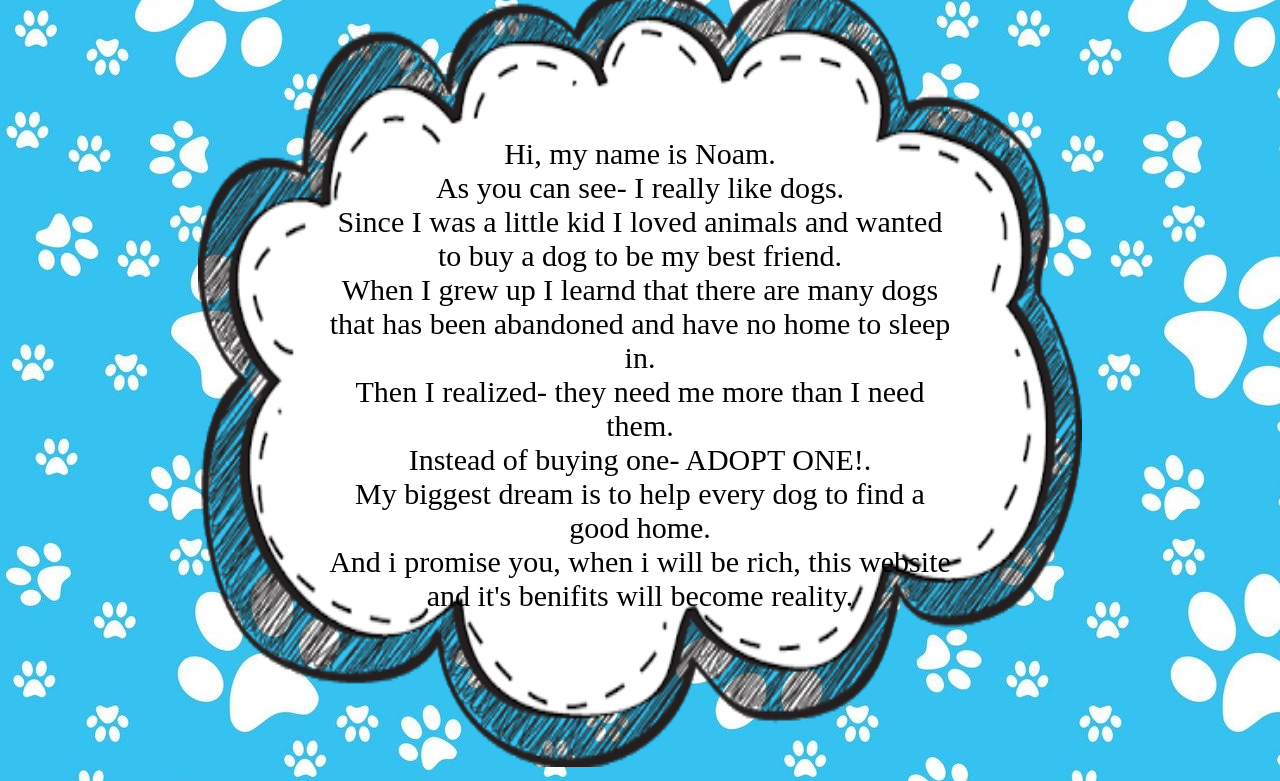
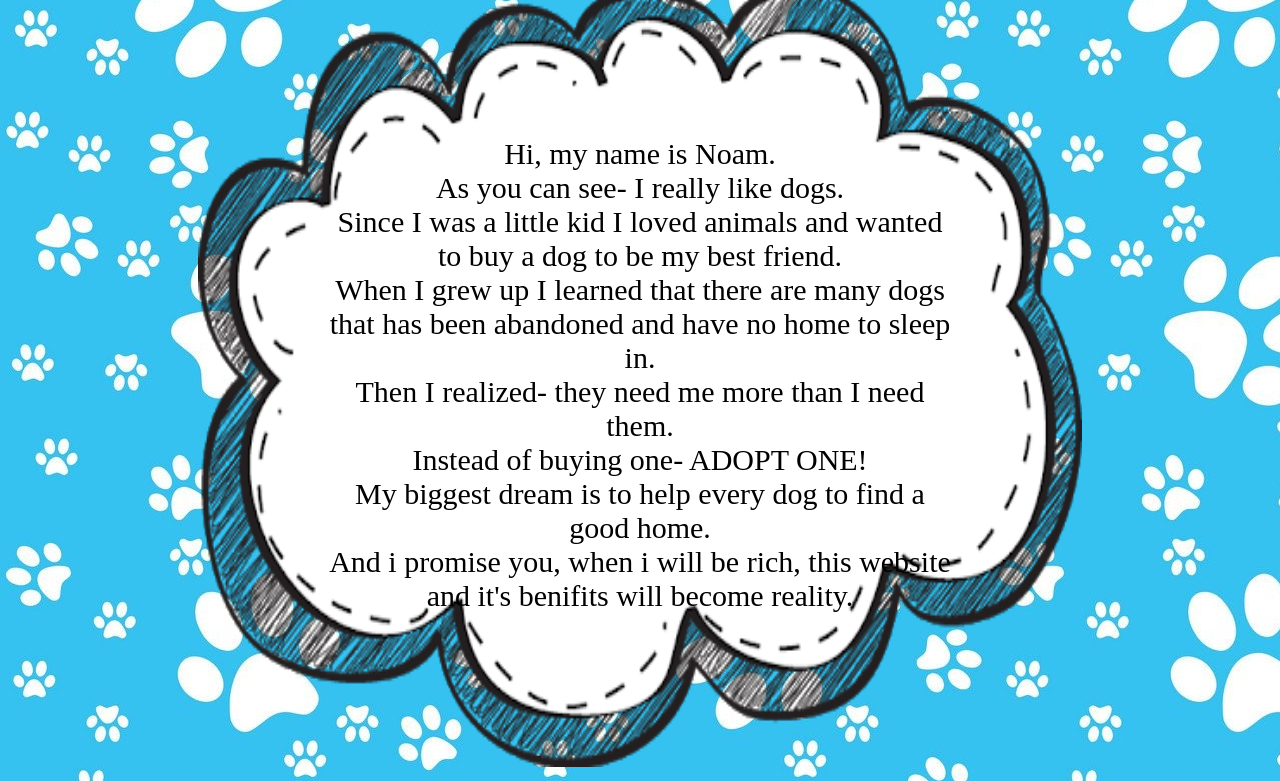
Before and after one commit to noam745/html, a plain HTML site: page index.html in a window 1280 px wide. Shown: the part 1000-1781 px from the top of the page. Drawn offline with Linux system fonts and the light colour scheme.

Commit message:
Update index.html

```diff
--- a/index.html
+++ b/index.html
@@ -73,9 +73,9 @@
   <div class="cloud2"><p>
 	Hi, my name is Noam. <br> As you can see- I really like dogs.<br>
 Since I was a little kid I loved animals and wanted to buy a dog to be my best friend.<br>
-When I grew up I learnd that there are many dogs that has been abandoned and have no home to sleep in.<br>
+When I grew up I learned that there are many dogs that has been abandoned and have no home to sleep in.<br>
  Then I realized- they need me more than I need them.<br>
-Instead of buying one- ADOPT ONE!.<br>
+Instead of buying one- ADOPT ONE!<br>
 My biggest dream is to help every dog to find a good home.<br>
 And i promise you, when i will be rich, this website and it's benifits will become reality.
 	</p></div>
```
